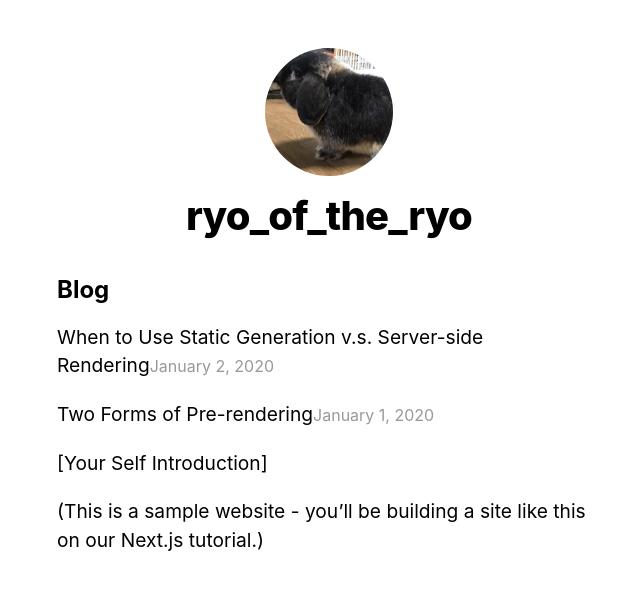
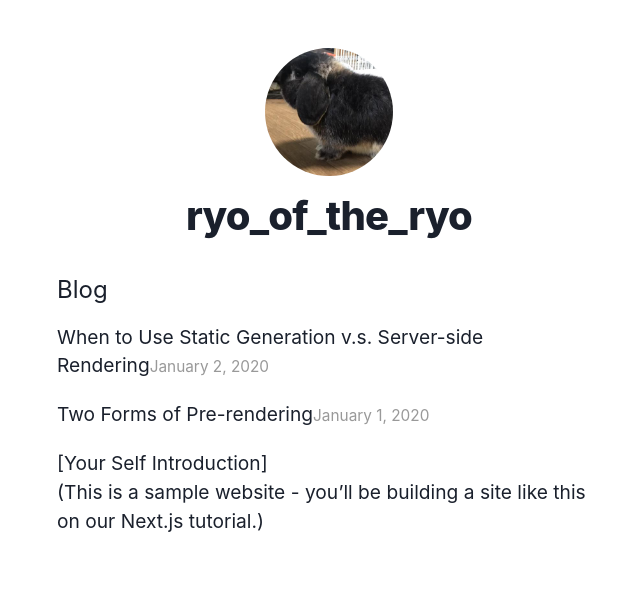
Before and after one commit to RyoMasumura1201/blog_of_the_ore, a Next.js app: page / in a window 1280 px wide. Shown: the top 590 px of the page, without its empty margins (311-951 px from the left). Built offline with nearby package versions, Linux system fonts and the light colour scheme.

Commit message:
chore: install chakra ui

```diff
--- a/package.json
+++ b/package.json
@@ -9,7 +9,11 @@
     "lint": "next lint"
   },
   "dependencies": {
+    "@chakra-ui/react": "^1.6.7",
+    "@emotion/react": "^11.4.1",
+    "@emotion/styled": "^11.3.0",
     "date-fns": "^2.23.0",
+    "framer-motion": "^4.1.17",
     "gray-matter": "^4.0.3",
     "next": "11.1.2",
     "react": "17.0.2",
--- a/src/pages/_app.tsx
+++ b/src/pages/_app.tsx
@@ -1,7 +1,13 @@
 import '../../styles/globals.css'
+import '@chakra-ui/react'
+import { ChakraProvider } from '@chakra-ui/react'
 
 function MyApp({ Component, pageProps }) {
-  return <Component {...pageProps} />
+  return (
+    <ChakraProvider>
+      <Component {...pageProps} />
+    </ChakraProvider>
+  )
 }
 
 export default MyApp
```
Also changed, not shown: 2 other files (tests, documents, lock files or other folders).
